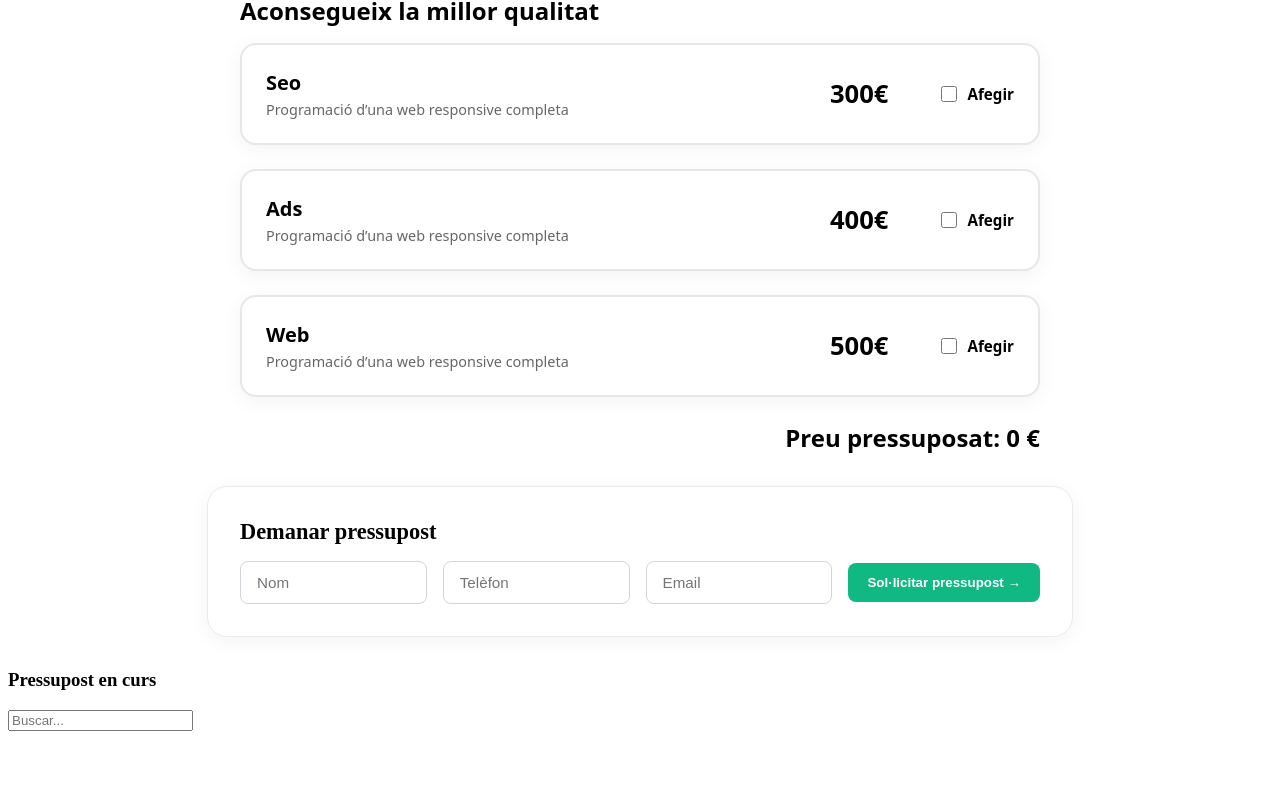
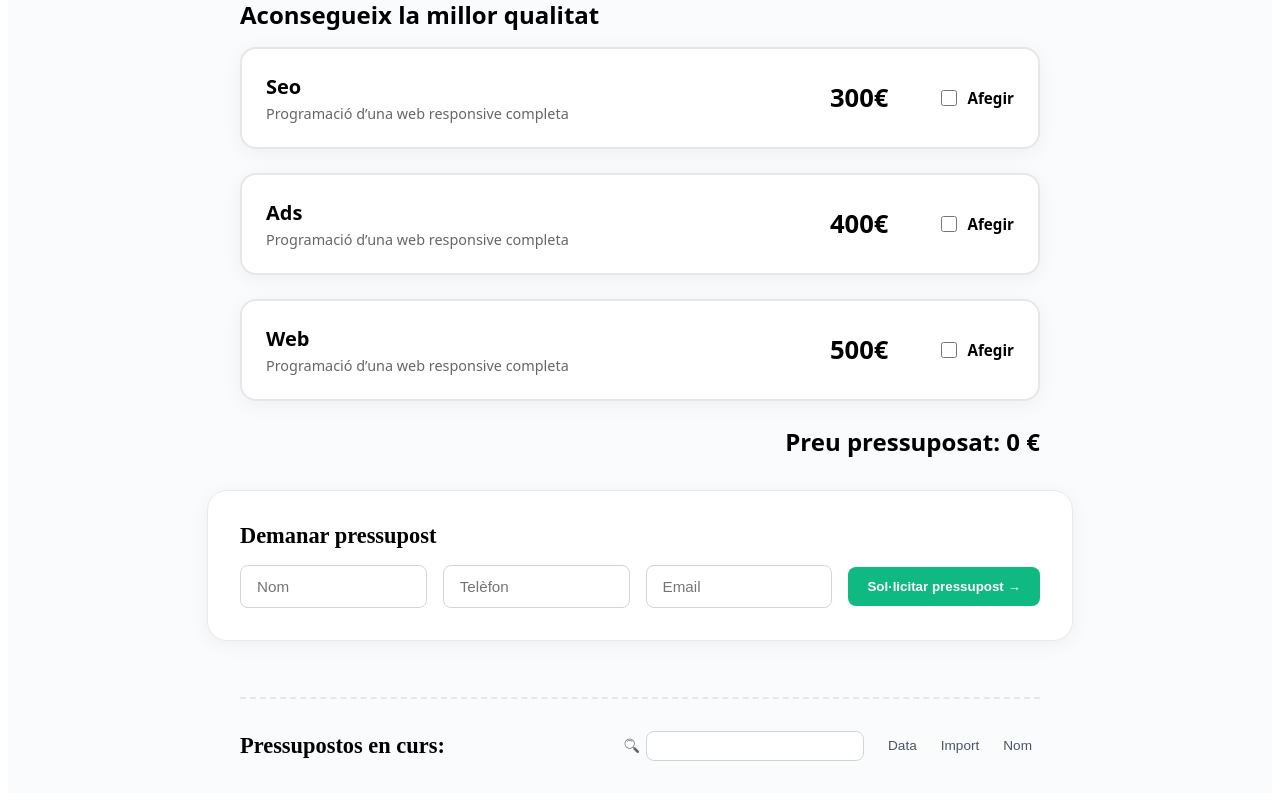
Before and after one commit to Evelynmerlo93/presupuestador-servicios-digitales, an Angular app: page / in a window 1280 px wide. Shown: the part 264-1064 px from the top of the page. Before the commit the page ends 1003 px from the top, so only its background shows below. Built offline with nearby package versions, Linux system fonts and the light colour scheme.

Commit message:
Design adjustments and search bar fix

```diff
--- a/src/app/app.css
+++ b/src/app/app.css
@@ -1,24 +1,165 @@
-
+body, .container {
+  background-color: #fafbfc;
+}
 .banner-container {
   width: 100%;
-  max-width: 800px;
-  height: 140px;
-  border-radius: 20px;
+  max-width: 50rem;
+  height: 9rem;
+  border-radius: 1rem;
   margin: 0 auto 2rem auto;
   overflow: hidden;
 }
+
 .banner-container img {
   width: 100%;
   height: 100%;
   object-fit: cover;
 }
+
 .logo-container {
-
-  max-width: 180px;
+  max-width: 11.25rem;
   margin-bottom: 1.5rem;
 }
+
 .logo-container img {
   width: 100%;
   height: auto;
   display: block;
 }
+
+.header-budget {
+  display: flex;
+  flex-direction: row;
+  justify-content: space-between;
+  align-items: center;
+  max-width: 50rem;
+ margin: 3.5rem auto 2rem auto;
+  width: 100%;
+  border-top: 0.125rem dashed #e5e7eb; /* Esta es la línea punteada/discontinua */
+  padding-top: 2rem;
+}
+
+.header-budget h2 {
+  font-size: 1.4rem;
+  font-weight: 700;
+  color: #000000;
+  margin: 0;
+}
+
+.budgets-toolbar {
+  display: flex;
+  align-items: center;
+  gap: 1rem;
+}
+.search-box {
+  display: flex;
+  align-items: center;
+  gap: 0.4rem;
+  background: transparent;
+  border: none;
+}
+
+.search-box label {
+  display: flex;
+  align-items: center;
+  cursor: pointer;
+}
+
+.search-icon {
+  width: 1rem;
+  height: 1rem;
+  object-fit: contain;
+  opacity: 0.6;
+}
+
+.search-box input {
+  padding: 0.4rem 0.75rem;
+  border: 0.0625rem solid #d1d5db;
+  border-radius: 0.5rem;
+  font-size: 0.85rem;
+  outline: none;
+  width: 12rem;
+}
+
+.options-search {
+  display: flex;
+  gap: 0.5rem;
+}
+
+.options-search button {
+  background: none;
+  border: none;
+  font-size: 0.85rem;
+  color: #4b5563;
+  cursor: pointer;
+  padding: 0.25rem 0.5rem;
+}
+
+.options-search button:hover {
+  color: #000000;
+  font-weight: 700;
+}
+
+.client-list-section {
+font-family: system-ui, -apple-system, sans-serif;
+  max-width: 50rem;
+  margin: 0 auto;
+  display: flex;
+  margin: 0 auto 4rem auto;
+  flex-direction: column;
+  gap: 1rem;
+}
+
+.client-card {
+  background-color: #ffffff;
+  border-radius: 1rem;
+  padding: 1.5rem 2rem;
+box-shadow: 0 0.4rem 1rem rgba(0, 0, 0, 0.1);
+  display: flex;
+  justify-content: space-between;
+  align-items: center;
+}
+
+.info-client h4 {
+  font-size: 1.1rem;
+  font-weight: 700;
+  margin: 0 0 0.25rem 0;
+  color: #000000;
+}
+
+.info-client p {
+  margin: 0;
+  font-size: 0.85rem;
+  color: #6b7280;
+}
+
+.services-contracted h5 {
+  font-size: 0.85rem;
+  font-weight: 700;
+  margin: 0 0 0.5rem 0;
+  color: #000000;
+}
+
+.services-contracted ul {
+  margin: 0;
+  padding-left: 1rem;
+  font-size: 0.85rem;
+  color: #374151;
+}
+
+.total-contracted {
+  text-align: right;
+}
+
+.total-label {
+  margin: 0;
+  font-size: 0.85rem;
+  color: #6b7280;
+}
+
+.total-price {
+  margin: 0;
+  font-size: 1.5rem;
+  font-weight: 800;
+  color: #000000;
+}
--- a/src/app/app.html
+++ b/src/app/app.html
@@ -1,52 +1,77 @@
 <main class="container">
 
   <div class="logo-container">
-  <img src="/logo-unico.jpg" alt="Logo Frontender.itacademy">
+    <img src="/logo-unico.jpg"
+    alt="Logo Frontender.itacademy">
   </div>
 
-<!--banner-->
+  <!-- Banner -->
   <div class="banner-container">
-  <img src="/banner.jpg" alt="Aconsegueix la millor qualitat">
+    <img src="/banner.jpg"
+    alt="Aconsegueix la millor qualitat">
   </div>
 
-  <!--Lista de servicios -->
-  <app-service-list [service]="filteredServices()" [totalPrice]="totalPrice()" (serviceSelect)="serviceSelect($event)">
+  <!-- Lista de servicios -->
+  <app-service-list
+    [service]="filteredServices()"
+    [totalPrice]="totalPrice()"
+    (serviceSelect)="serviceSelect($event)">
   </app-service-list>
 
-  <!--Formulario -->
-  <app-form-new-user (userRegister)="saveUserData($event)">
+  <!-- Formulario -->
+  <app-form-new-user
+    (userRegister)="saveUserData($event)">
   </app-form-new-user>
 
-  <section>
+  <!-- Cabecera de presupuestos -->
+  <section class="header-budget">
+    <h2>Pressupostos en curs:</h2>
 
-    <section>
-      <!--Filtrado de presupuestos de usuarios -->
-      <h3>Pressupost en curs</h3>
-      <input type="text" (input)="badgetListFilter($event)" placeholder="Buscar...">
+    <div class="budgets-toolbar">
+
+      <div class="search-box">
+     <label for="search-input">
+      <img src="/lupa.png" alt="Lupa" class="search-icon">
+    </label>
+        <input type="text"
+        (input)="badgetListFilter($event)
+        "placeholder="">
+      </div>
+
+      <div class="options-search">
+        <button type="button" class="sort-btn">Data</button>
+        <button type="button" class="sort-btn active">Import</button>
+        <button type="button" class="sort-btn">Nom</button>
+      </div>
+    </div>
   </section>
 
-    <!--Tarjetas usuarios -->
+  <!-- Sección de tarjetas de usuarios -->
+  <section class="client-list-section">
     @for (client of clientsData(); track client) {
-
       <div class="client-card">
 
         <div class="info-client">
-        <h4> {{ client.text }} </h4>
-        <p> {{ client.email }} </p>
-        <p> {{ client.tel }} </p>
+          <h4>{{ client.text }}</h4>
+          <p class="client-email">{{ client.email }}</p>
+          <p class="client-phone">{{ client.tel }}</p>
         </div>
 
-    <!--  <div class="service-contracted">
+        <div class="services-contracted">
 
-        <h5>Serveis contractats: </h5>
+          <h5>Serveis contractats:</h5>
           <ul>
-          <li>Ads</li>
+            <li>Web</li>
             <li>SEO</li>
           </ul>
+
         </div>
 
         <div class="total-contracted">
-        <h2>400$</h2>
+
+          <p class="total-label">Total:</p>
+          <p class="total-price">760 €</p>
+
         </div>
 
       </div>
@@ -54,9 +79,3 @@
   </section>
 
 </main>
--->
-    </div>
-    }
-  </section>
-
-</main>
--- a/src/app/app.ts
+++ b/src/app/app.ts
@@ -40,11 +40,13 @@ export class AppComponent {
     },
   ]);
 
-//2da signal, cesta con los servicios de clientes
+//clientes que llegan del formulario
 clientsData = signal <{ text: string; tel: string; email: string } [] >([]);
 
+// Signal para el buscador
 searchFilter = signal ('');
 
+// filtra los clientes de la lista según lo que escribas
 filteredServices = computed(() => {
   return this.listService()
         .filter((patata) =>
@@ -53,6 +55,18 @@ filteredServices = computed(() => {
   );
 })
 
+//Recibe los datos del formulario y los añade a la lista
+saveUserData(userSaveData: { text: string, tel:string, email:string}){
+    //actualizo lista y agrego los usuarios nuevos:
+   this.clientsData.update((newClient) => [...newClient, userSaveData  ] );
+    console.log("Client data ready to save!", userSaveData )
+  }
+
+  //Captura lo que escribes y actualiza la señal con set
+badgetListFilter(event:any){
+  const textUser= event.target.value;
+  this.searchFilter.set(textUser)
+}
 
   serviceSelect(clickedService: Service) {
     this.listService.update((services) =>
@@ -77,7 +91,7 @@ filteredServices = computed(() => {
       //  comprobar que el servicio este selecciondo
       if (item.selected) {
 
-        if (item.id === 'web' &&  item.basePrice === 500 ) {
+        if (item.id === 'Web' &&  item.basePrice === 500 ) {
           const pages = item.pages || 1;
           const languages = item.languages || 1;
 
@@ -108,15 +122,6 @@ filteredServices = computed(() => {
     return total;
   });
 
-//toma la informacion del formulario
-  saveUserData(userSaveData: { text: string, tel:string, email:string}){
+//toma informacion del formulario:
 
-    //actualizo lista y agrego los usuarios nuevos
-   this.clientsData.update((patata) => [...patata, userSaveData  ] );
-    console.log("Client data ready to save!", userSaveData )
-  }
-  //para sacar el texto que escribio el usuario en buscador y acttualizo lo que escriba con set
-badgetListFilter(event:any){
-  const textUser= event.target.value;
 }
-}
```
Also changed, not shown: public/lupa.png (added). Lines whose indentation alone changed are shown as unchanged.
